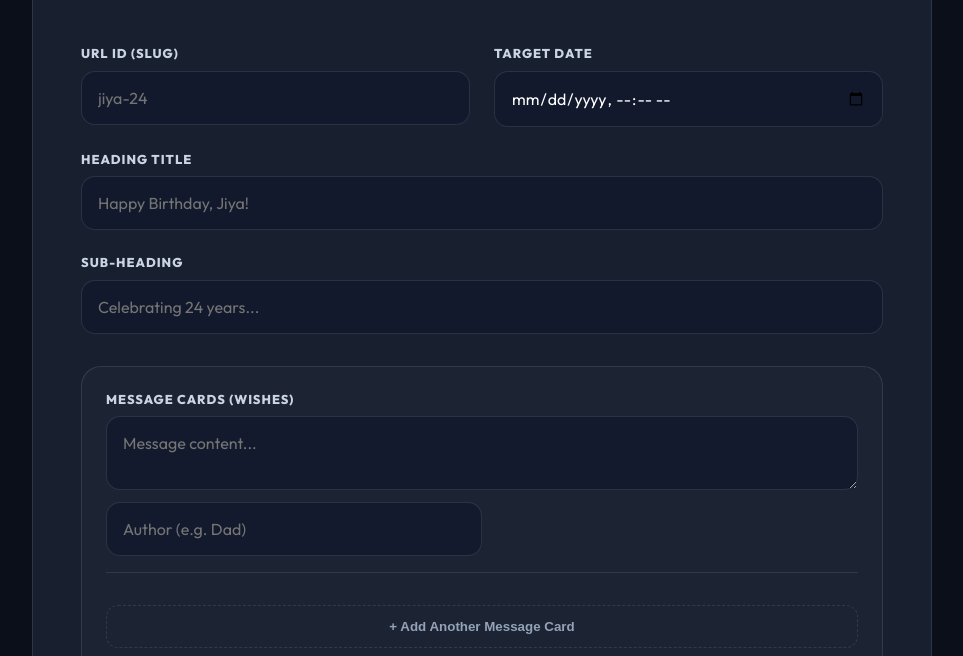
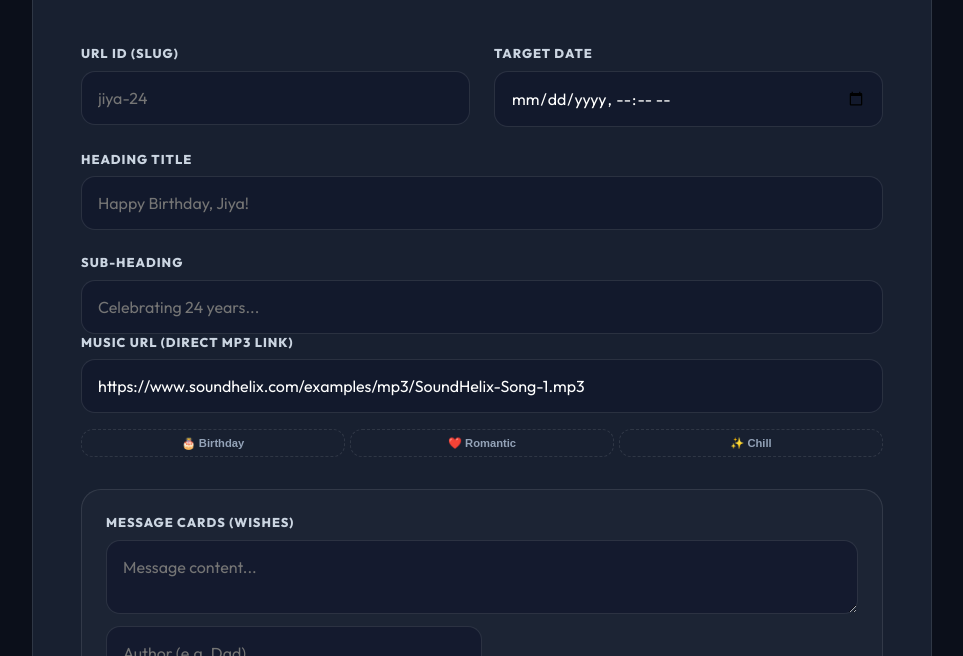
Before and after one commit to Harshitpradhan7/click.turn, a website built with Vite: page admin-create.html in a window 1280 px wide. Shown: the part 144-800 px from the top of the page, without its empty margins (158-1121 px from the left). Built offline with nearby package versions, Linux system fonts and the light colour scheme; no server answers.

Commit message:
fix: admin dashboard

```diff
--- a/admin-create.html
+++ b/admin-create.html
@@ -70,6 +70,18 @@
                 <div class="form-group full-width">
                     <label>Sub-heading</label>
                     <input type="text" id="subtitle" placeholder="Celebrating 24 years...">
+                </div>
+            </div>
+
+            <div class="form-group" style="margin-bottom: 2rem;">
+                <label>Music URL (Direct MP3 Link)</label>
+                <div style="display: flex; gap: 10px; margin-bottom: 0.5rem;">
+                    <input type="text" id="musicUrl" placeholder="https://example.com/song.mp3" value="https://www.soundhelix.com/examples/mp3/SoundHelix-Song-1.mp3">
+                </div>
+                <div style="display: flex; gap: 5px;">
+                    <button type="button" class="btn-add" style="padding: 0.4rem 0.8rem; font-size: 0.7rem;" onclick="setMusic('bday')">🎂 Birthday</button>
+                    <button type="button" class="btn-add" style="padding: 0.4rem 0.8rem; font-size: 0.7rem;" onclick="setMusic('romantic')">❤️ Romantic</button>
+                    <button type="button" class="btn-add" style="padding: 0.4rem 0.8rem; font-size: 0.7rem;" onclick="setMusic('chill')">✨ Chill</button>
                 </div>
             </div>
 
@@ -215,6 +227,7 @@
                 title: document.getElementById('title').value,
                 subtitle: document.getElementById('subtitle').value,
                 target_date: document.getElementById('targetDate').value,
+                music_url: document.getElementById('musicUrl').value,
                 wishes: wishes,
                 photos: photos,
                 timeline: timeline,
@@ -317,6 +330,16 @@
             const link = document.createElement('a'); link.download = 'qr.png'; link.href = img.src; link.click();
         }
 
+        window.setMusic = function(vibe) {
+            const musicInput = document.getElementById('musicUrl');
+            const vibes = {
+                'bday': 'https://cdn.pixabay.com/audio/2022/11/02/audio_510b64f331.mp3', // Upbeat Birthday
+                'romantic': 'https://cdn.pixabay.com/audio/2022/05/27/audio_1808737487.mp3', // Soft Romantic
+                'chill': 'https://cdn.pixabay.com/audio/2022/03/15/audio_736657950c.mp3' // Lofi Chill
+            };
+            musicInput.value = vibes[vibe];
+        }
+
         window.copyLink = function() {
             const url = document.getElementById('generatedLink').href;
             navigator.clipboard.writeText(url);
```
